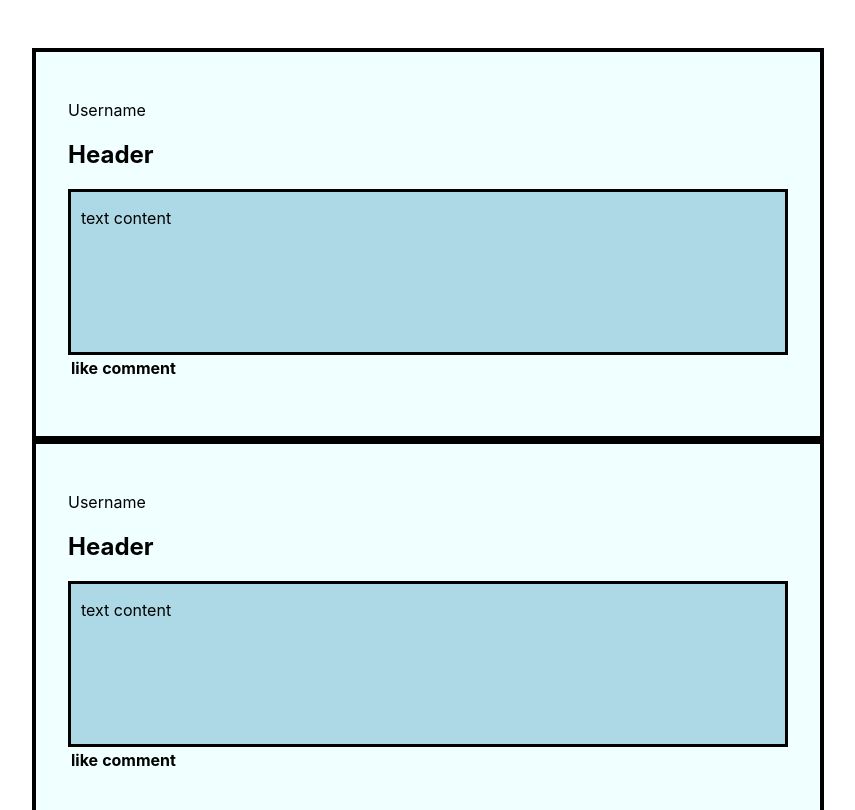
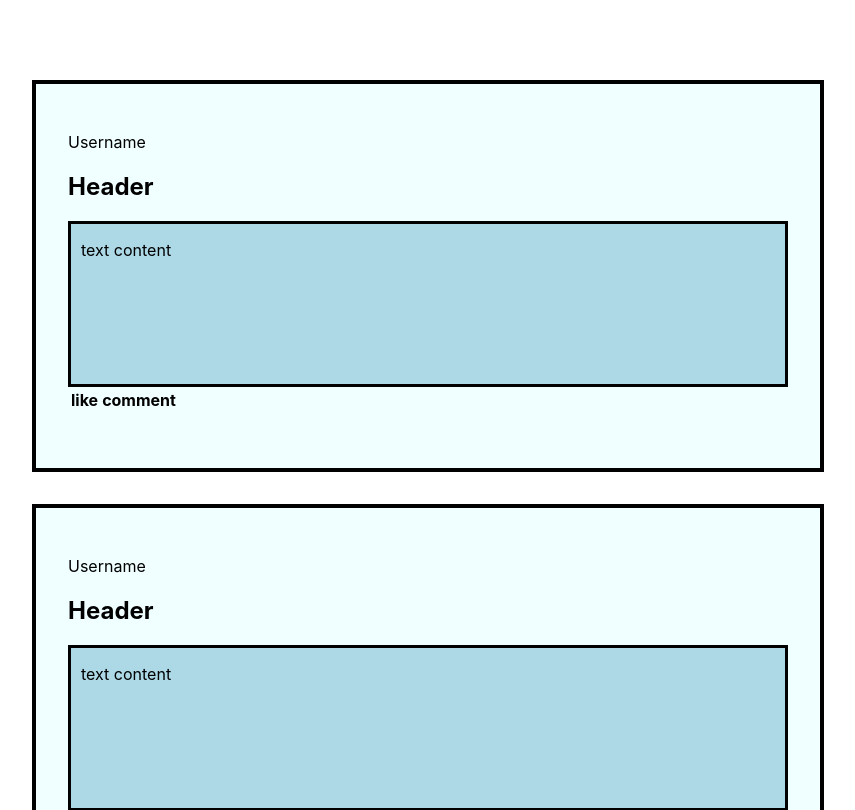
Before and after one commit to jennyton88/reactapp2, a React (Create React App) app in the folder client/: page / in a window 1280 px wide. Shown: the top 810 px of the page, without its empty margins (212-1067 px from the left). Built offline with nearby package versions, Linux system fonts and the light colour scheme.

Commit message:
Added spacing between posts

```diff
--- a/client/src/App.css
+++ b/client/src/App.css
@@ -1,6 +1,10 @@
 /* div for post */
 body {
   padding: 3rem;
+}
+
+.App {
+  padding: 2rem;
 }
 
 .post-box {
@@ -12,6 +16,7 @@ body {
   border-style: solid;
   border-color: black;
   background-color: azure;
+  margin-bottom: 2rem;
 }
 
 .post-content {
```
